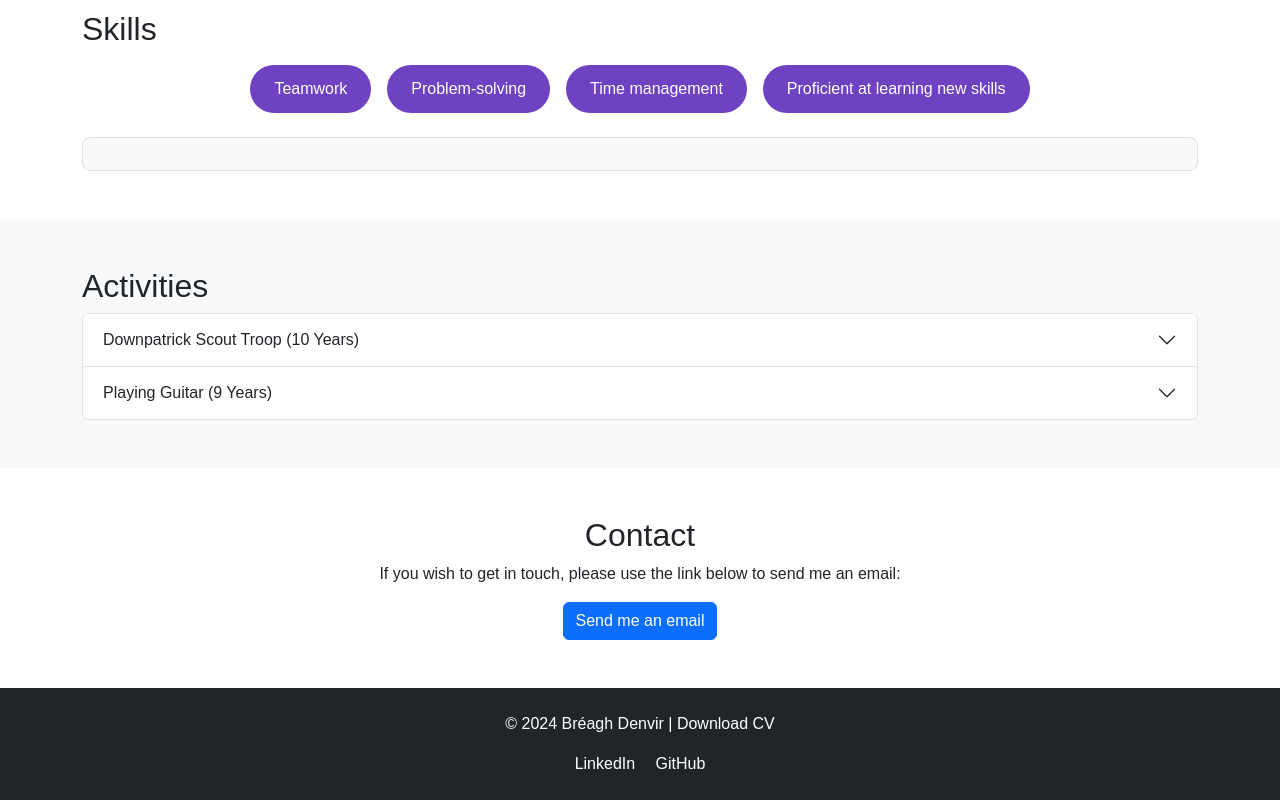
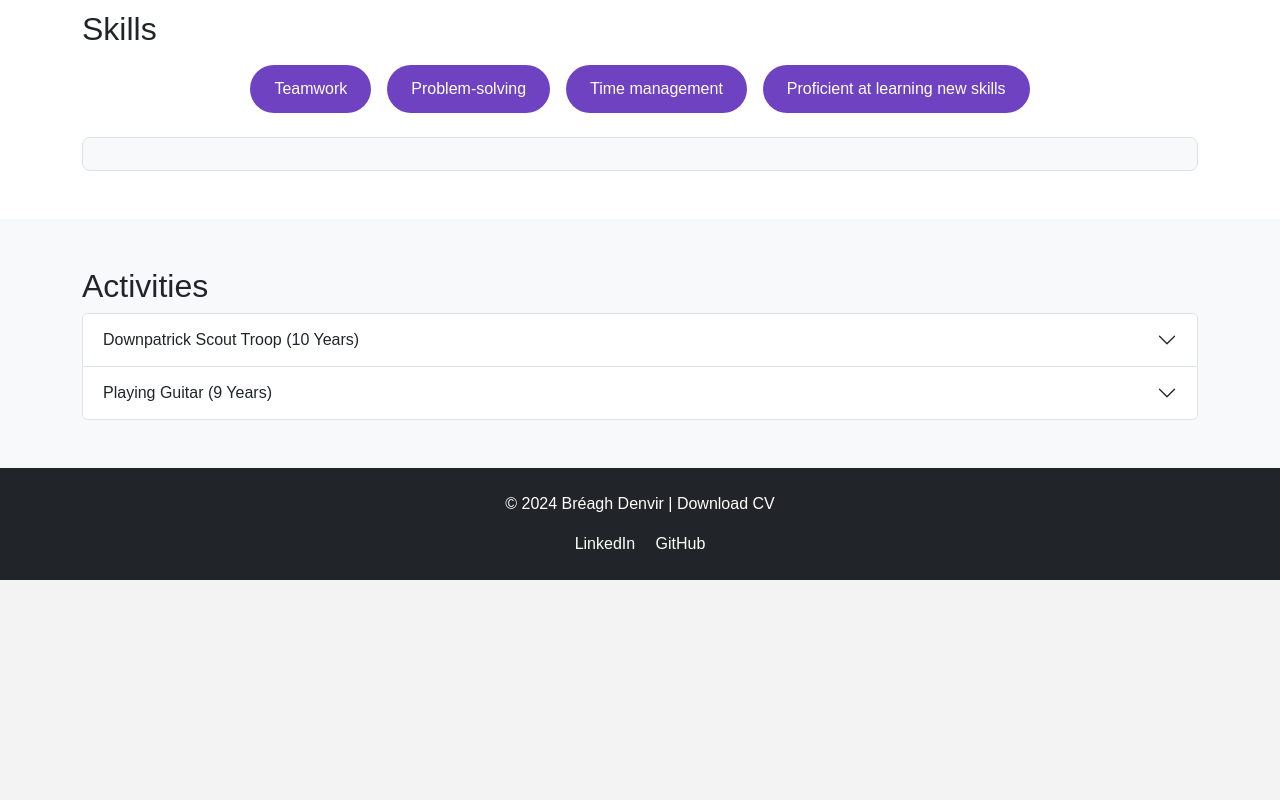
Before and after one commit to BreaghDenvir/CV, a plain HTML site: page index.html in a window 1280 px wide. Shown: the part 1283-2083 px from the top of the page. After the commit the page ends 1863 px from the top, so only its background shows below. Drawn offline with nearby package versions, Linux system fonts and the light colour scheme.

Commit message:
Update index.html

```diff
--- a/index.html
+++ b/index.html
@@ -147,13 +147,7 @@
         </div>
     </section>
 
-<section id="contact" class="p-5 bg-white text-center">
-    <div class="container">
-        <h2>Contact</h2>
-        <p>If you wish to get in touch, please use the link below to send me an email:</p>
-        <a href="mailto:breaghdenvir20@gmail.com?subject=Contact%20from%20Website&body=Hi%20Breagh,%0A%0AI%20would%20like%20to%20discuss..." class="btn btn-primary">Send me an email</a>
-    </div>
-</section>
+
 
 
     <footer class="text-center p-4 bg-dark text-white">
```
